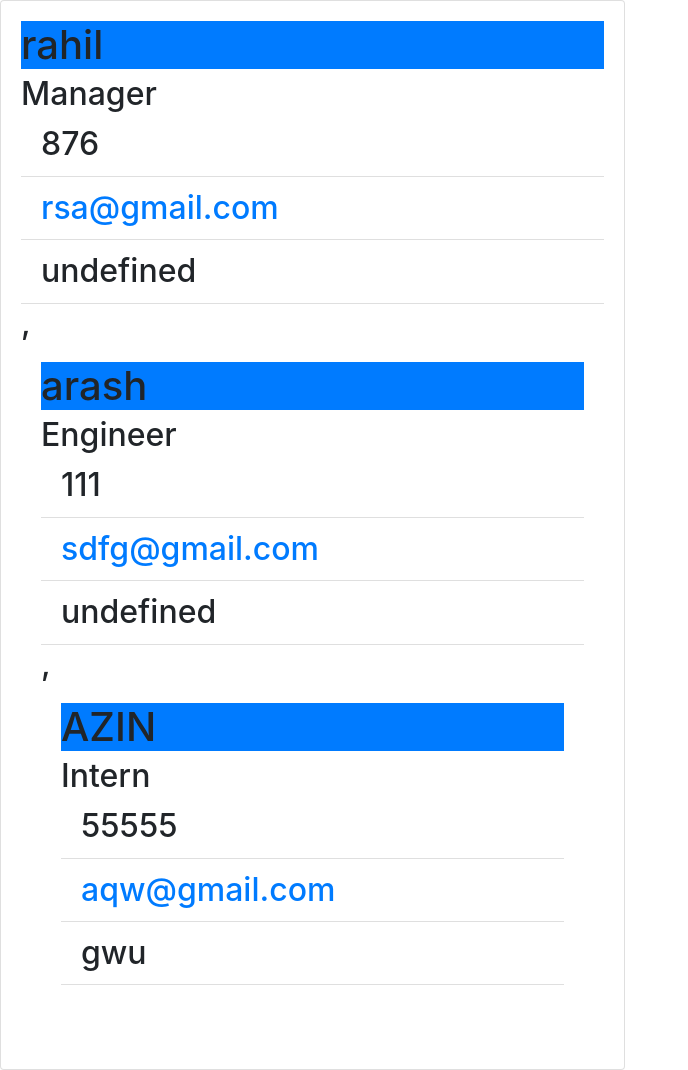
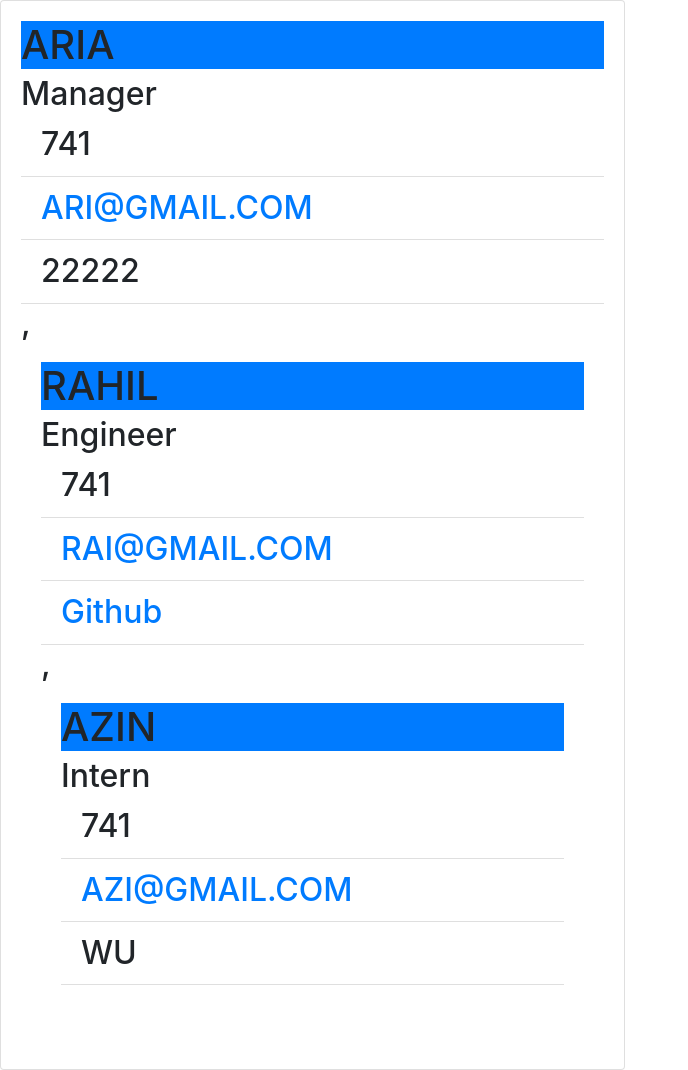
Before and after one commit to rahilrahimi/team-profile-generator, a website: page index.html in a window 1280 px wide. Shown: the whole page, without its empty margins (0-688 px from the left). Drawn offline with nearby package versions, Linux system fonts and the light colour scheme.

Commit message:
initial change

```diff
--- a/index.html
+++ b/index.html
@@ -16,32 +16,33 @@
     <div class = card>
 
 <div class ="card-body">
-  <h1 class="card-title bg-primary">rahil</h1>
+  <h1 class="card-title bg-primary">ARIA</h1>
   <h2 class = "card-subtitle">Manager<h2>
   <ul class="list-group list-group-flush">
-    <li class="list-group-item">876</li>
-    <li class="list-group-item"><a href="rsa@gmail.com">rsa@gmail.com</a></li>
-    <li class="list-group-item">undefined</li>
+    <li class="list-group-item">741</li>
+    <li class="list-group-item"><a href="mailto:ARI@GMAIL.COM">ARI@GMAIL.COM</a></li>
+    <li class="list-group-item">22222</li>
   </ul>
 <div>
-,
+  ,
 <div class ="card-body">
-  <h1 class="card-title bg-primary">arash</h1>
+  <h1 class="card-title bg-primary">RAHIL</h1>
   <h2 class = "card-subtitle">Engineer<h2>
   <ul class="list-group list-group-flush">
-    <li class="list-group-item">111</li>
-    <li class="list-group-item"><a href="sdfg@gmail.com">sdfg@gmail.com</a></li>
-    <li class="list-group-item">undefined</li>
+    <li class="list-group-item">741</li>
+    <li class="list-group-item"><a href="mailto:RAI@GMAIL.COM">RAI@GMAIL.COM</a></li>
+    <li class="list-group-item"><a href="https://github.com/RAHILRAHIMI">Github</a></li>
   </ul>
+
 <div>
 ,
 <div class ="card-body">
   <h1 class="card-title bg-primary">AZIN</h1>
   <h2 class = "card-subtitle">Intern<h2>
   <ul class="list-group list-group-flush">
-    <li class="list-group-item">55555</li>
-    <li class="list-group-item"><a href="aqw@gmail.com">aqw@gmail.com</a></li>
-    <li class="list-group-item">gwu</li>
+    <li class="list-group-item">741</li>
+    <li class="list-group-item"><a href="mailto:AZI@GMAIL.COM">AZI@GMAIL.COM</a></li>
+    <li class="list-group-item">WU</li>
   </ul>
 <div>
 
```
Also changed, not shown: src/page-template.js (+21 -12 lines).
